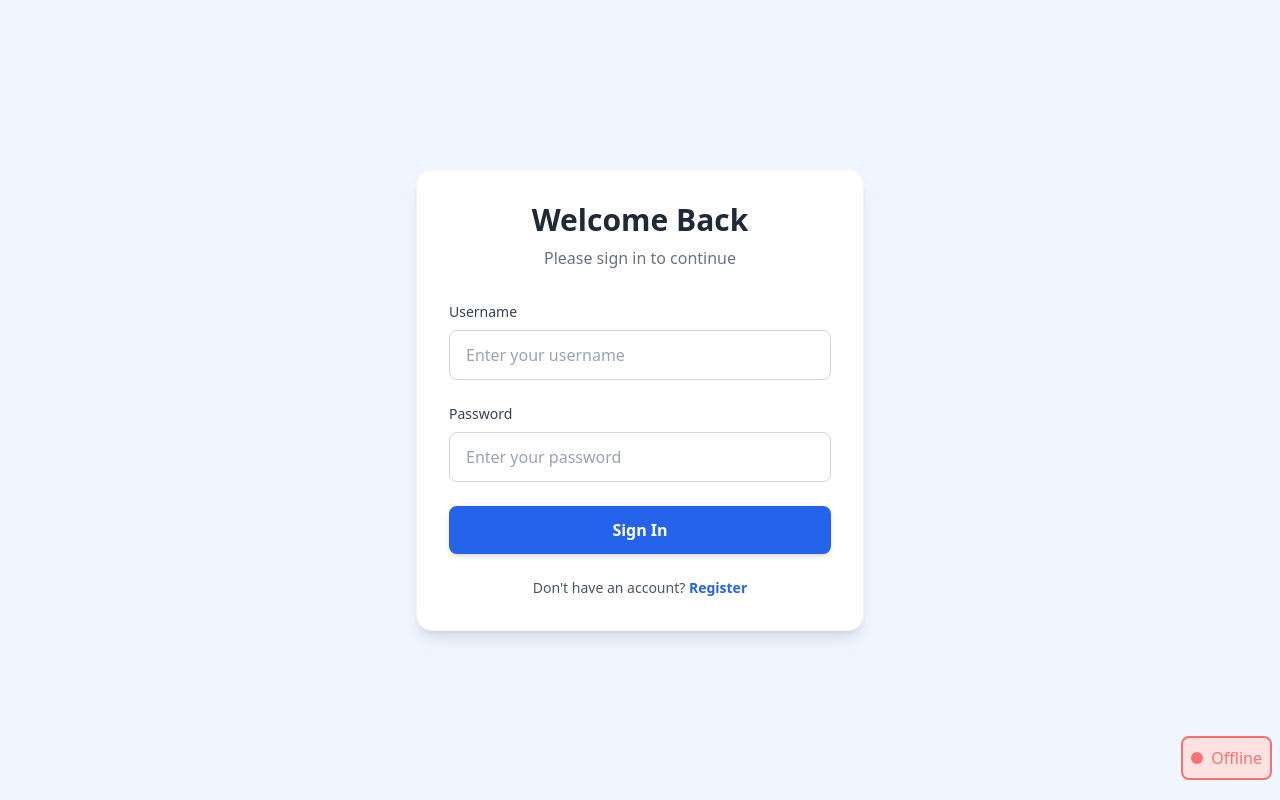
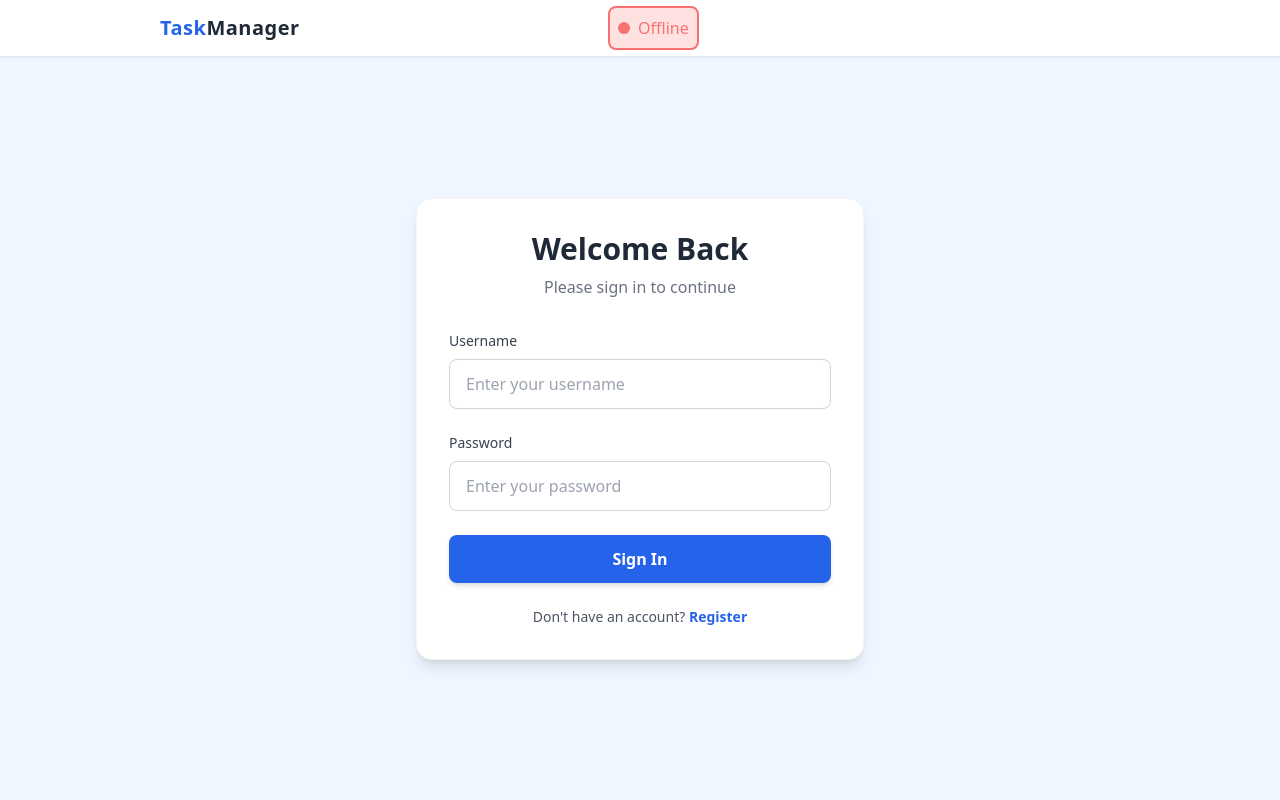
Before and after one commit to Urimk/To-do-list-frontend, a React (Create React App) app: page /login in a window 1280 px wide. Built offline with nearby package versions, Linux system fonts and the light colour scheme; no server answers.

Commit message:
added navbar to all pages

```diff
--- a/src/App.js
+++ b/src/App.js
@@ -2,13 +2,15 @@ import { BrowserRouter as Router, Routes, Route } from "react-router-dom";
 import { TaskManager, Login, Register } from "./pages";
 import { PrivateRoute, PublicRoute } from "./components";
 import { Toaster } from "react-hot-toast";
+import Navbar from "./components/navbar";
 
 function App() {
   return (
     <Router>
-      <div className="min-h-screen bg-gray-50 text-gray-900">
-        <div>
-          <Toaster />
+      <div className="min-h-screen grid grid-rows-[auto_1fr] bg-gray-50 text-gray-900">
+        <Toaster />
+        <div className="row-span-1">
+          <Navbar />
         </div>
         <Routes>
           <Route
--- /dev/null
+++ b/src/components/navbar.js
@@ -0,0 +1,37 @@
+import ServerStatus from "./serverStatus";
+import { useLocation } from "react-router-dom";
+
+const Navbar = () => {
+  const location = useLocation();
+  const path = location.pathname;
+
+  const isAuthPage = path === "/login" || path === "/register";
+
+  return (
+    <nav className="bg-white border-b border-gray-200 shadow-sm sticky top-0 z-10">
+      <div className="max-w-5xl mx-auto px-4 sm:px-6 lg:px-8">
+        <div className="flex justify-between items-center h-14">
+          <div className="flex items-center">
+            <span className="text-xl font-bold text-blue-600 tracking-wide">
+              Task<span className="text-gray-800">Manager</span>
+            </span>
+          </div>
+          <ServerStatus />
+
+          <button
+            onClick={() => {
+              localStorage.removeItem("token");
+              window.location.href = "/login";
+            }}
+            className={`text-sm font-medium text-gray-500 hover:text-red-600 transition-colors duration-200 flex items-center gap-2 ml-14 ${
+              isAuthPage ? "invisible" : ""
+            }`}
+          >
+            Sign Out
+          </button>
+        </div>
+      </div>
+    </nav>
+  );
+};
+export default Navbar;
--- a/src/components/serverStatus.js
+++ b/src/components/serverStatus.js
@@ -1,7 +1,7 @@
 import { useState, useEffect } from "react";
 import { toast } from "react-hot-toast";
 
-const ServerStatus = ({ onNav = false }) => {
+const ServerStatus = () => {
   const [status, setStatus] = useState("checking");
   const API_URL =
     process.env.REACT_APP_RENDER_API_URL || "http://localhost:5000";
@@ -25,13 +25,7 @@ const ServerStatus = ({ onNav = false }) => {
     return () => clearInterval(intervalId);
   }, []);
   return (
-    <div
-      className={
-        onNav
-          ? "relative"
-          : "fixed top-2 right-2 sm:top-auto sm:bottom-5 sm:right-5q"
-      }
-    >
+    <div className="relative">
       {status === "checking" && (
         <div className="flex flex-row bg-yellow-50 items-center gap-1 sm:gap-2 border-2 rounded-lg border-yellow-400 p-1.5 sm:p-2">
           <div className="w-2 h-2 sm:w-3 sm:h-3 rounded-full bg-yellow-400"></div>
--- a/src/pages/login/login.js
+++ b/src/pages/login/login.js
@@ -1,7 +1,6 @@
 import { useState } from "react";
 import { Link, useNavigate } from "react-router-dom";
 import { toast } from "react-hot-toast";
-import ServerStatus from "../../components/serverStatus";
 
 const Login = () => {
   const [details, setDetails] = useState({ username: "", password: "" });
@@ -103,8 +102,7 @@ const Login = () => {
   const isBtnDisabled = btnMessage !== "Sign In";
 
   return (
-    <div className="min-h-screen bg-blue-50 flex items-center justify-center p-4">
-      <ServerStatus />
+    <div className=" bg-blue-50 flex items-center justify-center p-4">
       {/* Container */}
       <div className="bg-white p-8 rounded-2xl shadow-lg w-full max-w-md border border-gray-100">
         {/* Title */}
--- a/src/pages/register/register.js
+++ b/src/pages/register/register.js
@@ -1,7 +1,6 @@
 import { useState } from "react";
 import { Link, useNavigate } from "react-router-dom";
 import { toast } from "react-hot-toast";
-import ServerStatus from "../../components/serverStatus";
 
 const Register = () => {
   const [details, setDetails] = useState({ username: "", password: "" });
@@ -110,8 +109,7 @@ const Register = () => {
   const isBtnDisabled = btnMessage !== "Sign Up";
 
   return (
-    <div className="min-h-screen bg-blue-50 flex items-center justify-center p-4">
-      <ServerStatus />
+    <div className="bg-blue-50 flex items-center justify-center p-4">
       {/* Container */}
       <div className="bg-white p-8 rounded-2xl shadow-lg w-full max-w-md border border-gray-100">
         {/* Title */}
--- a/src/pages/taskManager/taskManager.js
+++ b/src/pages/taskManager/taskManager.js
@@ -1,8 +1,6 @@
 import { useState, useEffect } from "react";
 import { toast } from "react-hot-toast";
 import { useNavigate } from "react-router-dom";
-import ServerStatus from "../../components/serverStatus";
-
 import TaskList from "../../components/taskList";
 
 const TaskManager = () => {
@@ -145,29 +143,7 @@ const TaskManager = () => {
   const isBtnDisabled = btnMessage !== "Add Task";
 
   return (
-    <main className="min-h-screen bg-blue-100 flex flex-col">
-      <nav className="bg-white border-b border-gray-200 shadow-sm sticky top-0 z-10">
-        <div className="max-w-5xl mx-auto px-4 sm:px-6 lg:px-8">
-          <div className="flex justify-between items-center h-14">
-            <div className="flex items-center">
-              <span className="text-xl font-bold text-blue-600 tracking-wide">
-                Task<span className="text-gray-800">Master</span>
-              </span>
-            </div>
-            <ServerStatus onNav={true} />
-
-            <button
-              onClick={() => {
-                localStorage.removeItem("token");
-                window.location.href = "/login";
-              }}
-              className="text-sm font-medium text-gray-500 hover:text-red-600 transition-colors duration-200 flex items-center gap-2 ml-14"
-            >
-              Sign Out
-            </button>
-          </div>
-        </div>
-      </nav>
+    <main className="bg-blue-100 flex flex-col">
       <div className="flex-1  flex items-center justify-center py-10">
         <div className=" bg-white p-8 rounded-xl shadow-xl w-full max-w-md">
           <h1 className="text-2xl font-bold text-blue-800 mb-6 text-center">
```
